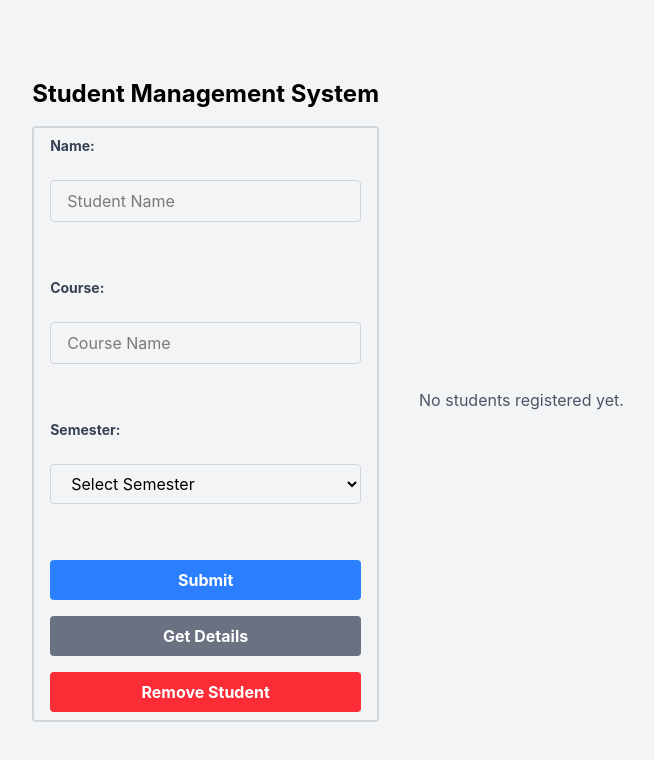
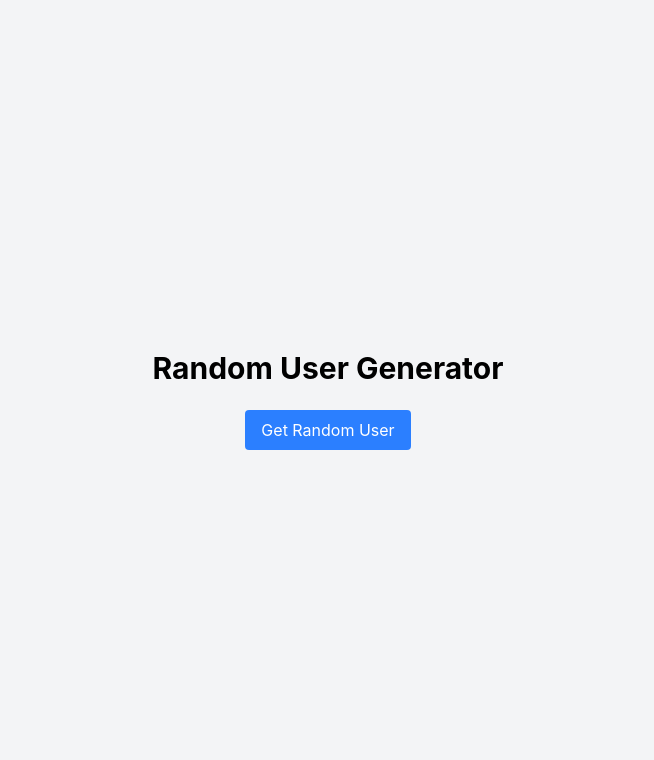
Before and after one commit to Ayushrf121/API-Handler-Creation, a React (Vite) app in the folder latest/: page / in a window 1280 px wide. Shown: the top 760 px of the page, without its empty margins (312-966 px from the left). Built offline with nearby package versions, Linux system fonts and the light colour scheme.

Commit message:
Data extraction from the API

```diff
--- /dev/null
+++ b/latest/src/App4.jsx
@@ -0,0 +1,80 @@
+import axios from "axios";
+import React, { useState } from "react";
+
+export default function App4() {
+  const [user, setUser] = useState(null);
+  const [loading, setLoading] = useState(false);
+  const [error, setError] = useState("");
+
+  const getRandomUser = async () => {
+    try {
+      setLoading(true);
+      setError("");
+
+      const { data } = await axios.get(
+        "https://randomuser.me/api/"
+      );
+
+      const {
+        gender,
+        email,
+        name,
+        picture,
+        location
+      } = data.results[0];
+
+      setUser({
+        name: `${name.title} ${name.first} ${name.last}`,
+        email,
+        photo: picture.large,
+        gender,
+        location: `${location.city}, ${location.state}, ${location.country}`
+      });
+    } catch (err) {
+      console.error(err);
+      setError("Failed to fetch user");
+    } finally {
+      setLoading(false);
+    }
+  };
+
+  return (
+    <div className="min-h-screen bg-gray-100 flex flex-col items-center justify-center gap-6">
+      <h1 className="text-3xl font-bold">
+        Random User Generator
+      </h1>
+
+      <button
+        onClick={getRandomUser}
+        disabled={loading}
+        className="bg-blue-500 text-white px-4 py-2 rounded"
+      >
+        {loading ? "Loading..." : "Get Random User"}
+      </button>
+
+      {error && (
+        <p className="text-red-500">
+          {error}
+        </p>
+      )}
+
+      {user && (
+        <div className="bg-white p-6 rounded-lg shadow-md text-center w-80">
+          <img
+            src={user.photo}
+            alt={user.name}
+            className="w-32 h-32 rounded-full mx-auto mb-4"
+          />
+
+          <h2 className="text-xl font-semibold">
+            {user.name}
+          </h2>
+
+          <p>{user.email}</p>
+          <p>{user.gender}</p>
+          <p>{user.location}</p>
+        </div>
+      )}
+    </div>
+  );
+}
--- a/latest/src/main.jsx
+++ b/latest/src/main.jsx
@@ -3,12 +3,14 @@ import { createRoot } from 'react-dom/client'
 import './index.css'
 // import App from './App.jsx'
 // import App2 from './App2.jsx'
-import App3 from './App3.jsx'
+// import App3 from './App3.jsx'
+import App4 from './App4.jsx'
 
 createRoot(document.getElementById('root')).render(
   <StrictMode>
     {/* <App /> */}
     {/* <App2 /> */}
-    <App3/>
+    {/* <App3/> */}
+    <App4/>
   </StrictMode>,
 )
```
